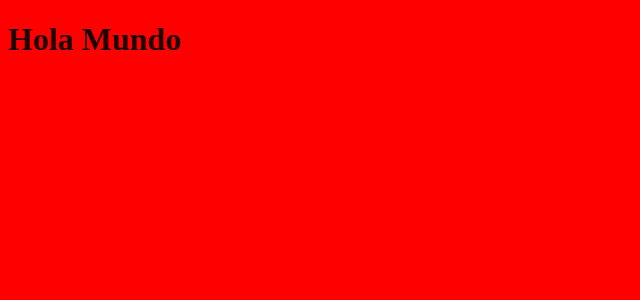
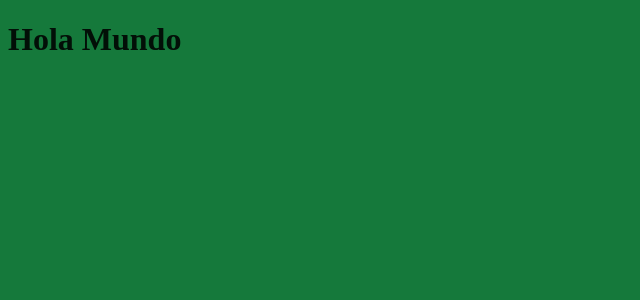
Before and after one commit to denqueaz/PruebaIniciarProy, a React app: page / in a window 1280 px wide. Shown: the top 300 px of the page, without its empty margins (0-640 px from the left). Built offline with nearby package versions, Linux system fonts and the light colour scheme.

Commit message:
Se cambia a color verde :)

```diff
--- a/src/styles/global.scss
+++ b/src/styles/global.scss
@@ -1,4 +1,4 @@
-$base-color: #ff0000;
+$base-color: #15793b;
 $color: rgba(black, 0.88);
 
 body {
```
